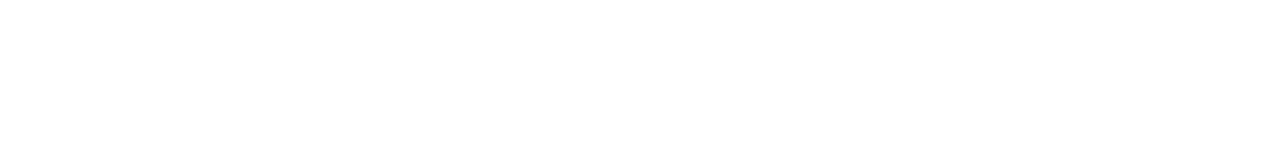
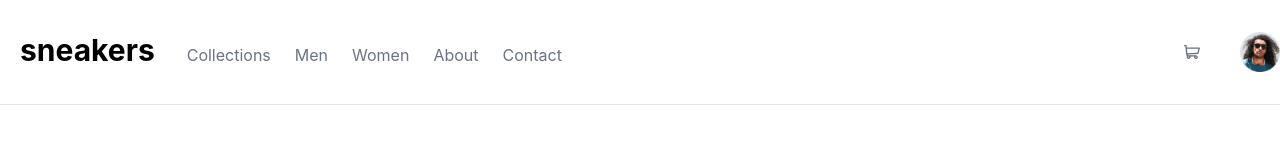
Before and after one commit to shehab0717/ecommerce, a React (Create React App) app: page /products in a window 1280 px wide. Before the commit this address had no page. Shown: the top 160 px of the page. Built offline with nearby package versions, Linux system fonts and the light colour scheme; no server answers; sample sign-in values are in the browser's storage.

Commit message:
re-structure routes

```diff
--- a/src/App.tsx
+++ b/src/App.tsx
@@ -1,23 +1,26 @@
 import './App.css';
-import Navbar from './components/Navbar/Navbar';
+import Navbar from "./components/Navbar/Navbar"
+import Products from "./components/Products/Products";
+import { Link, Outlet, Routes, useNavigate, Route } from 'react-router-dom';
+import { useEffect } from 'react';
+import { useSelector } from "react-redux";
+import { RootState } from "./store/store";
 import ProductDetails from './components/ProductDetails/ProductDetails';
-import Products from './components/Products/Products';
-import SignUp from './components/SignUp/SignUp';
-import { products as productsData } from './dummyData';
-import Layout from './components/Layout';
-import { BrowserRouter, Route, Routes } from 'react-router-dom';
-import Home from './components/Home/Home';
-import SignIn from './components/SignIn/SignIn';
 function App() {
+  const currentUser = useSelector(({ userReducer }: RootState) => userReducer.currentUser());
+  const navigate = useNavigate();
+  useEffect(() => {
+    if (!currentUser)
+      navigate('/signup');
+  }, [currentUser])
   return (
-    <BrowserRouter>
-      <Routes>
-        <Route path='/' element={<Home />} />
-        <Route path='/signup' element={<SignUp />} />
-        <Route path='/signin' element={<SignIn />} />
-      </Routes>
-    </BrowserRouter>
-  );
+    <>
+      <Navbar />
+      <div className="container mx-auto">
+        <Outlet />
+      </div>
+    </>
+  )
 }
 
 export default App;
--- a/src/components/Navbar/Navbar.tsx
+++ b/src/components/Navbar/Navbar.tsx
@@ -2,6 +2,7 @@
 import { faCartShopping } from "@fortawesome/free-solid-svg-icons";
 import cartIcon from '../../assets/icons/icon-cart.svg';
 import avatar from '../../assets/images/image-avatar.png';
+import { Link } from "react-router-dom";
 // import {} from "@fortawesome/free-regular-svg-icons";
 
 const Navbar = function (): JSX.Element {
@@ -10,13 +11,13 @@
             <div className="container mx-auto">
                 <div className="flex flex-row justify-between py-8">
                     <div className="basis-8/12">
-                        <a href="" className="font-bold text-3xl mx-5">sneakers</a>
+                        <Link to="/products" className="font-bold text-3xl mx-5">sneakers</Link>
                         <ul className="inline-block text-gray-500 ">
-                            <li className="inline mx-3 py-9 hover:border-b-2 hover:text-black border-orange"><a href="">Collections</a></li>
-                            <li className="inline mx-3 py-9 hover:border-b-2 hover:text-black border-orange"><a href="">Men</a></li>
-                            <li className="inline mx-3 py-9 hover:border-b-2 hover:text-black border-orange"><a href="">Women</a></li>
-                            <li className="inline mx-3 py-9 hover:border-b-2 hover:text-black border-orange"><a href="">About</a></li>
-                            <li className="inline mx-3 py-9 hover:border-b-2 hover:text-black border-orange"><a href="">Contact</a></li>
+                            <li className="inline mx-3 py-9 hover:border-b-2 hover:text-black border-orange"><Link to="/products">Collections</Link></li>
+                            <li className="inline mx-3 py-9 hover:border-b-2 hover:text-black border-orange"><Link to="/products">Men</Link></li>
+                            <li className="inline mx-3 py-9 hover:border-b-2 hover:text-black border-orange"><Link to="/products">Women</Link></li>
+                            <li className="inline mx-3 py-9 hover:border-b-2 hover:text-black border-orange"><Link to="/about">About</Link></li>
+                            <li className="inline mx-3 py-9 hover:border-b-2 hover:text-black border-orange"><Link to="/about">Contact</Link></li>
                         </ul>
                     </div>
                     <div className='flex flex-row justify-end items-center'>
--- a/src/components/ProductCard/ProductCard.tsx
+++ b/src/components/ProductCard/ProductCard.tsx
@@ -1,10 +1,11 @@
 import { FunctionComponent } from 'react';
+import { Link } from 'react-router-dom';
 import IProduct from "../../interfaces/product";
 
 
 const ProductCard: FunctionComponent<IProduct> = (product) => {
     return (
-        <a key={product.id} href='' className="group">
+        <Link key={product.id} to="/product-details/1" className="group">
             <div className="aspect-w-1 aspect-h-1 w-full overflow-hidden rounded-lg bg-gray-200 xl:aspect-w-7 xl:aspect-h-8">
                 <img
                     src={product.image}
@@ -14,7 +15,7 @@
             <h3 className="mt-4 font-semibold">{product.title}</h3>
             <p className='italic text-gray-600 text-sm'> {product.description}</p>
             <p className="mt-1 font-medium text-gray-900">${product.price}</p>
-        </a>
+        </Link>
     )
 
 }
--- a/src/components/Products/Products.tsx
+++ b/src/components/Products/Products.tsx
@@ -7,7 +7,7 @@
 import { useEffect } from 'react';
 
 interface ProductsProps {
-    data: Array<IProduct>
+    data?: Array<IProduct>
 }
 const Products = function (props: ProductsProps): JSX.Element {
 
--- a/src/index.tsx
+++ b/src/index.tsx
@@ -4,14 +4,28 @@
 import reportWebVitals from './reportWebVitals';
 import { Provider } from 'react-redux';
 import store from './store/store';
+import { BrowserRouter, Route, Routes } from 'react-router-dom';
+import SignUp from './components/SignUp/SignUp';
+import SignIn from './components/SignIn/SignIn';
+import Products from './components/Products/Products';
+import ProductDetails from './components/ProductDetails/ProductDetails';
 
 const root = ReactDOM.createRoot(
   document.getElementById('root') as HTMLElement
 );
 root.render(
   <Provider store={store}>
-
-    <App />
+    <BrowserRouter>
+      <Routes>
+        <Route path='/' element={<App />}>
+          <Route index element={<Products />}/>
+          <Route path='products' element={<Products />} />
+          <Route path='product-details/:id' element={<ProductDetails />} />
+        </Route>
+        <Route path='/signup' element={<SignUp />} />
+        <Route path='/signin' element={<SignIn />} />
+      </Routes>
+    </BrowserRouter>
   </Provider>
 );
 
```
